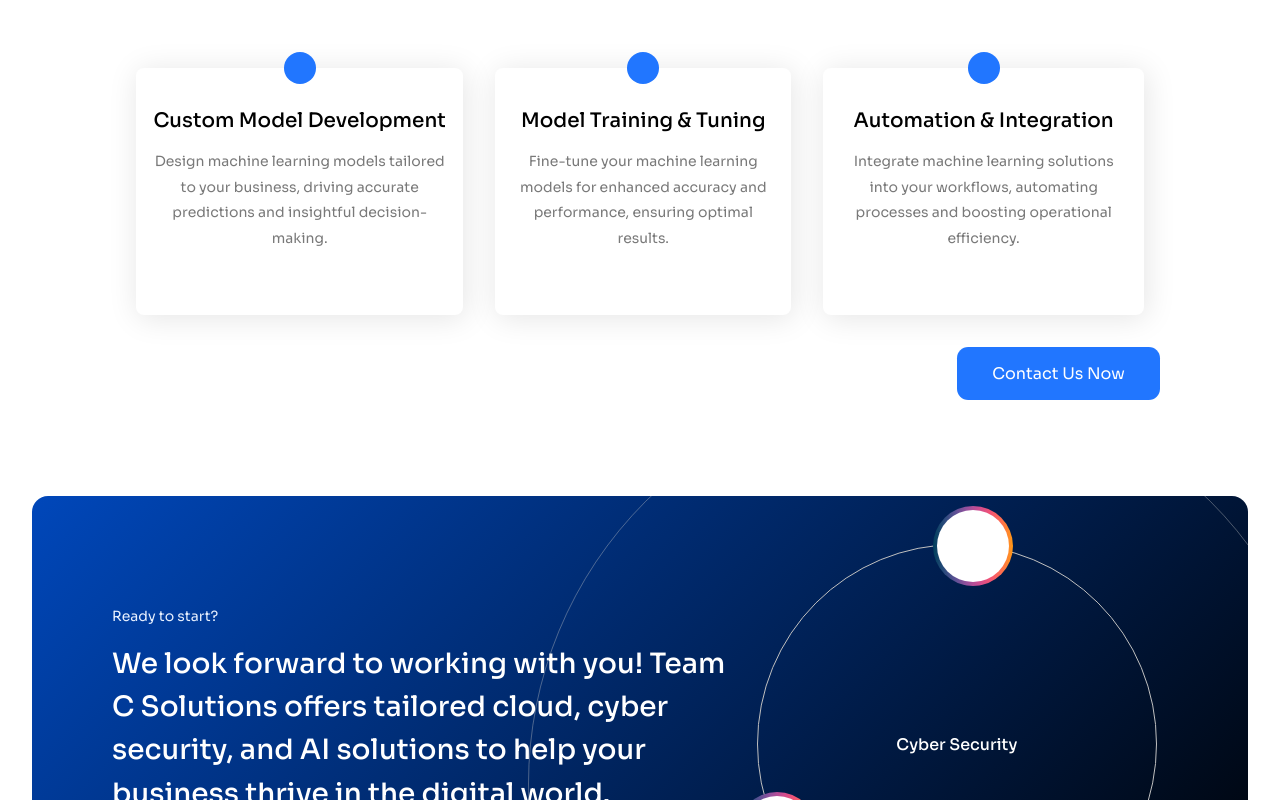
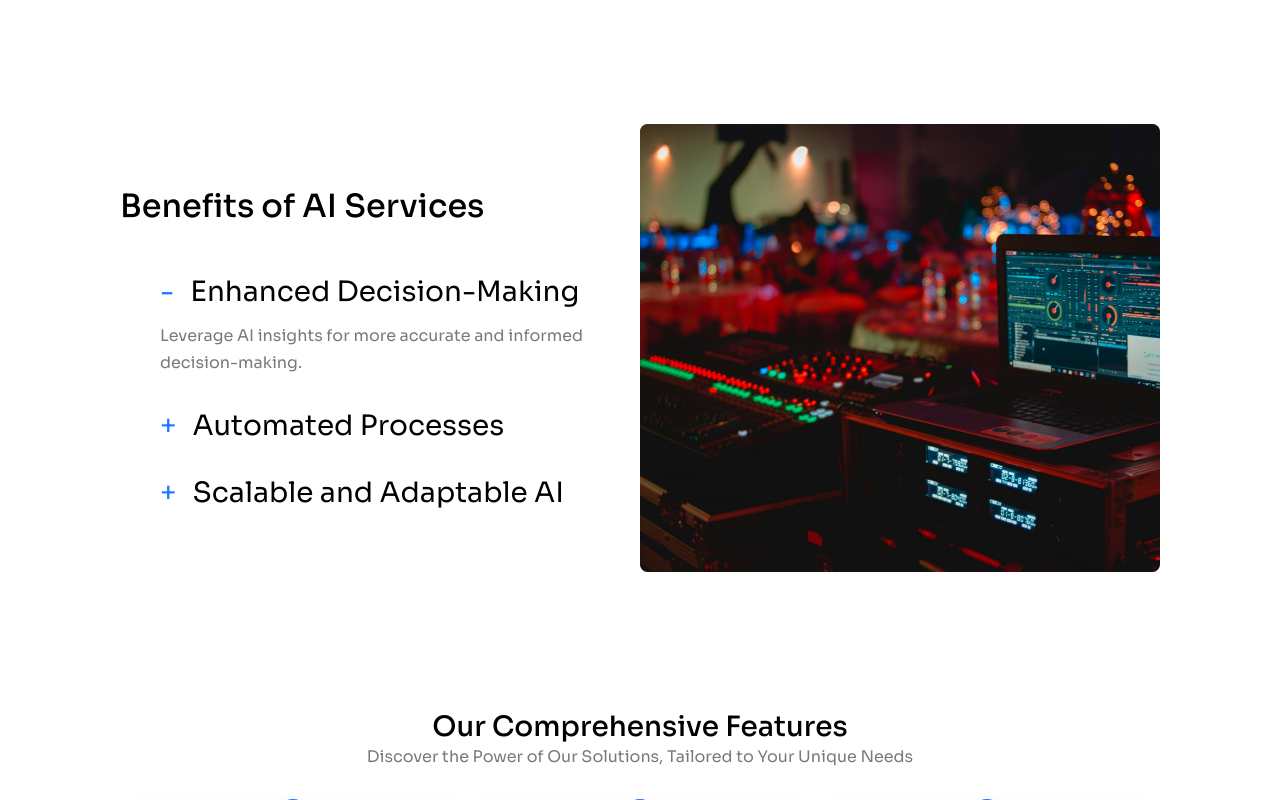
Before and after one commit to iyosayi0x/teamcsolutions, a SvelteKit app: page /services/ai-ml in a window 1280 px wide. Shown: the part 940-1740 px from the top of the page. Built offline with nearby package versions, Linux system fonts and the light colour scheme; some icons are missing.

Commit message:
feat: services page rebuild"

```diff
--- a/src/lib/data/services.ts
+++ b/src/lib/data/services.ts
@@ -25,76 +25,121 @@ export const feats = {
 	ai: {
 		title: 'Machine Learning',
 		description:
-			'Engage our experts to develop and train custom machine learning models that solve complex problems, optimize processes, and drive innovation.',
+			'Develop and train custom AI models to solve complex problems and drive innovation.',
 		features: [
 			{
 				title: 'Custom Model Development',
-				description:
-					'Design machine learning models tailored to your business, driving accurate predictions and insightful decision-making.',
+				description: 'Design tailored AI models for accurate predictions and informed decisions.',
 				icon: 'carbon:machine-learning'
 			},
 			{
 				title: 'Model Training & Tuning',
-				description:
-					'Fine-tune your machine learning models for enhanced accuracy and performance, ensuring optimal results.',
+				description: 'Fine-tune models for optimal accuracy and performance.',
 				icon: 'carbon:chart-line'
 			},
 			{
 				title: 'Automation & Integration',
-				description:
-					'Integrate machine learning solutions into your workflows, automating processes and boosting operational efficiency.',
+				description: 'Integrate AI solutions into workflows for efficient automation.',
 				icon: 'carbon:automatic'
 			}
 		]
 	},
 	cloud: {
-		title: 'Cloud Service',
+		title: 'Cloud Services',
 		description:
-			'Hire us to design and implement scalable cloud infrastructure on AWS, tailored to your specific needs and goals.',
+			'Design and implement scalable cloud infrastructure on AWS for your specific needs.',
 		features: [
 			{
 				title: 'Scalability',
-				description:
-					'Easily scale your cloud infrastructure to meet the demands of your business as it grows and evolves.',
+				description: 'Easily scale cloud infrastructure to meet growing business demands.',
 				icon: 'carbon:scale'
 			},
 			{
 				title: 'Reliability',
-				description:
-					'Benefit from robust, high-availability cloud services designed to minimize downtime and ensure seamless operation.',
+				description: 'Benefit from robust, high-availability cloud services for minimal downtime.',
 				icon: 'icon-park-outline:protect'
 			},
 			{
 				title: 'Cost Optimization',
-				description:
-					'Optimize your cloud spend by implementing cost-effective strategies while maintaining performance and security.',
+				description: 'Optimize cloud spending while maintaining performance and security.',
 				icon: 'carbon:currency'
 			}
 		]
 	},
 	cyber: {
 		title: 'Cybersecurity',
-		description:
-			'Partner with us to fortify your digital defenses with comprehensive cybersecurity solutions, including threat detection, incident response, and compliance.',
+		description: 'Fortify your digital defenses with comprehensive cybersecurity solutions.',
 		features: [
 			{
 				title: 'Threat Detection',
-				description:
-					'Implement advanced threat detection systems to proactively identify and mitigate risks before they become breaches.',
+				description: 'Proactively identify and mitigate risks with advanced threat detection.',
 				icon: 'carbon:warning-alt'
 			},
 			{
 				title: 'Incident Response',
-				description:
-					'Respond to security incidents quickly and effectively, minimizing potential damage and restoring system integrity.',
+				description: 'Respond to security incidents quickly and effectively, minimizing damage.',
 				icon: 'carbon:flash'
 			},
 			{
 				title: 'Compliance',
 				description:
-					'Ensure your systems meet industry standards and regulatory compliance for data protection and privacy.',
+					'Ensure compliance with industry standards and regulations for data protection.',
 				icon: 'carbon:document-security'
 			}
 		]
 	}
 };
+
+export const benefits = {
+	ai: {
+		title: 'Benefits of AI Services',
+		benefits: [
+			{
+				title: 'Enhanced Decision-Making',
+				description: 'Leverage AI insights for more accurate and informed decision-making.'
+			},
+			{
+				title: 'Automated Processes',
+				description: 'Automate routine tasks to improve efficiency and reduce errors.'
+			},
+			{
+				title: 'Scalable and Adaptable AI',
+				description: 'AI models that grow and evolve with your business needs.'
+			}
+		]
+	},
+	cyber: {
+		title: 'Cybersecurity Benefits',
+		benefits: [
+			{
+				title: 'Proactive Threat Prevention',
+				description: 'Identify and address vulnerabilities before they become breaches.'
+			},
+			{
+				title: 'Rapid Incident Response',
+				description: 'Minimize downtime and recover from security incidents quickly.'
+			},
+			{
+				title: 'Data Privacy and Compliance',
+				description: 'Ensure compliance with regulations and protect sensitive data.'
+			}
+		]
+	},
+	cloud: {
+		title: 'Cloud Services Benefits',
+		benefits: [
+			{
+				title: 'Scalability and Flexibility',
+				description: 'Easily adjust resources to meet changing business demands.'
+			},
+			{
+				title: 'High Availability and Reliability',
+				description: 'Ensure minimal downtime and consistent performance.'
+			},
+			{
+				title: 'Cost Optimization',
+				description: 'Optimize cloud spending while maintaining performance and security.'
+			}
+		]
+	}
+};
--- /dev/null
+++ b/src/routes/ImageList.svelte
@@ -0,0 +1,136 @@
+<script lang="ts">
+	import { slide } from 'svelte/transition';
+	let activeIndex: number | null = 0;
+	export let displayImage: string;
+	export let items: { title: string; description: string }[];
+	export let title: string;
+
+	const toggleOrChangeActiveIndex = (index: number) => {
+		if (activeIndex === index) {
+			activeIndex = null;
+		} else {
+			activeIndex = index;
+		}
+	};
+</script>
+
+<section class="container">
+	<section style="flex:.5">
+		<div class="imageList__title">{title}</div>
+		<!-- --- services ---  -->
+		<div class="imageList__main">
+			{#each items as { title, description }, index}
+				<article class="imageList">
+					<div
+						class="imageList-title"
+						tabindex="0"
+						role="button"
+						on:click={() => toggleOrChangeActiveIndex(index)}
+						on:keypress={() => toggleOrChangeActiveIndex(index)}
+						data-active={activeIndex === index}
+					>
+						{title}
+					</div>
+
+					{#if activeIndex === index}
+						<div
+							class="imageList-description"
+							transition:slide={{ delay: 250, duration: 300, axis: 'y' }}
+						>
+							{description}
+						</div>
+					{/if}
+				</article>
+			{/each}
+		</div>
+	</section>
+
+	<section class="imageList__image__container" style="flex:.5">
+		<img src={displayImage} alt="office place" />
+	</section>
+</section>
+
+<style lang="scss">
+	@use '../css_lib' as *;
+
+	.container {
+		margin-top: 8rem;
+		@include useBlockPadding(2.5rem);
+		@include flexbox(space-between, center);
+
+		@media screen and (max-width: $tab-phone-breakpoint) {
+			flex-direction: column;
+			gap: 2.5rem;
+			margin-top: 2rem;
+		}
+	}
+
+	.imageList {
+		padding-left: 2.5rem;
+		&-description {
+			color: $grey-color-1;
+			margin-top: 0.8rem;
+			line-height: 1.7rem;
+		}
+
+		@media screen and (max-width: $tab-phone-breakpoint) {
+			padding-left: 1.5rem;
+		}
+	}
+
+	.imageList-title {
+		font-size: $text-h3;
+		font-weight: 400;
+		cursor: pointer;
+		transition: 0.4s;
+		&:hover {
+			color: $primary-color;
+		}
+		&:before {
+			content: '+';
+			color: $primary-color;
+			padding-right: 1rem;
+		}
+
+		&[data-active='true'] {
+			&:before {
+				content: '-';
+			}
+		}
+
+		@media screen and (max-width: $tab-phone-breakpoint) {
+			font-size: $text-h5;
+		}
+	}
+
+	.imageList__image__container {
+		height: 28rem;
+		background: $grey-color-1;
+		border-radius: 0.5rem;
+		max-width: 40rem;
+		img {
+			width: 100%;
+			height: 100%;
+			object-fit: cover;
+			border-radius: inherit;
+		}
+	}
+
+	.imageList__main {
+		margin-top: 3rem;
+		& > article:not(:last-child) {
+			margin-bottom: 2rem;
+		}
+	}
+
+	.imageList__title {
+		font-size: $text-h2;
+		max-width: 50rem;
+		font-weight: 500;
+		margin-bottom: 3rem;
+
+		@media screen and (max-width: $tab-phone-breakpoint) {
+			font-size: $text-h4;
+		}
+	}
+</style>
--- a/src/routes/services/BaseServicePage.svelte
+++ b/src/routes/services/BaseServicePage.svelte
@@ -2,9 +2,12 @@
 	import Icon from '@iconify/svelte';
 	import ServiceItem from './ServiceItem.svelte';
 	import Banner from '../Banner.svelte';
+	import ImageList from '../ImageList.svelte';
 
 	export let bannerConfig: { mainText: string; description: string; image: string };
 	export let features: { title: string; description: string; icon: string }[];
+	export let benefitsConfig: { title: string };
+	export let benefits: { title: string; description: string }[];
 </script>
 
 <Banner banner={bannerConfig} />
@@ -16,7 +19,14 @@
 	>
 </div>
 
+<ImageList title={benefitsConfig.title} items={benefits} displayImage={bannerConfig.image} />
+
 <section class="service">
+	<div class="service__feature__title">
+		<div>Our Comprehensive Features</div>
+		<p>Discover the Power of Our Solutions, Tailored to Your Unique Needs</p>
+	</div>
+
 	<div class="service__items">
 		{#each features as feature}
 			<ServiceItem title={feature.title} description={feature.description} icon={feature.icon} />
@@ -63,6 +73,19 @@
 		text-align: right;
 	}
 
+	.service__feature__title {
+		margin: 2rem 0;
+		text-align: center;
+		div {
+			font-size: $text-h3;
+			font-weight: 500;
+			line-height: 2.4rem;
+		}
+		p {
+			color: $grey-color-1;
+		}
+	}
+
 	.banner__outline {
 		background: $primary-color;
 		color: white;
--- a/src/routes/services/ServiceItem.svelte
+++ b/src/routes/services/ServiceItem.svelte
@@ -27,6 +27,7 @@
 		color: black;
 		transition: 0.4s;
 		text-align: center;
+		flex: 1;
 
 		&:hover {
 			transform: scale(1.05);
--- a/src/routes/services/ai-ml/+page.svelte
+++ b/src/routes/services/ai-ml/+page.svelte
@@ -1,6 +1,11 @@
 <script>
-	import { services, feats } from '$lib/data/services';
+	import { services, feats, benefits } from '$lib/data/services';
 	import BaseServicePage from '../BaseServicePage.svelte';
 </script>
 
-<BaseServicePage bannerConfig={services.ai} features={feats.ai.features} />
+<BaseServicePage
+	bannerConfig={services.ai}
+	features={feats.ai.features}
+	benefitsConfig={{ title: benefits.ai.title }}
+	benefits={benefits.ai.benefits}
+/>
```
Also changed, not shown: src/routes/about/+page.svelte (+6 -103 lines), src/routes/services/cloud/+page.svelte (+7 -2 lines), src/routes/services/cyber-security/+page.svelte (+7 -2 lines).
